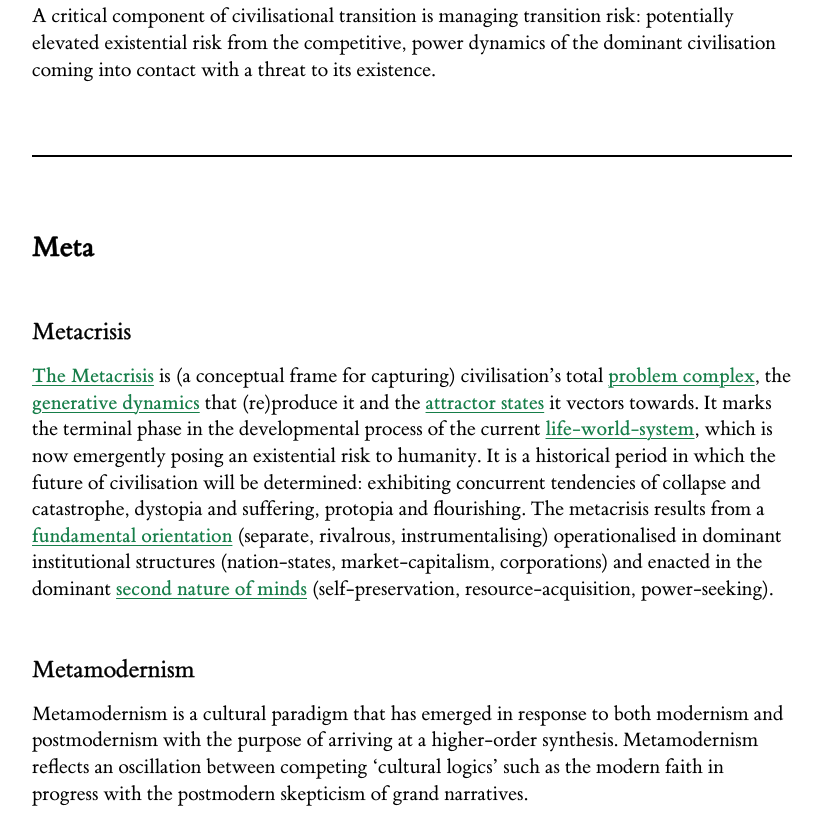
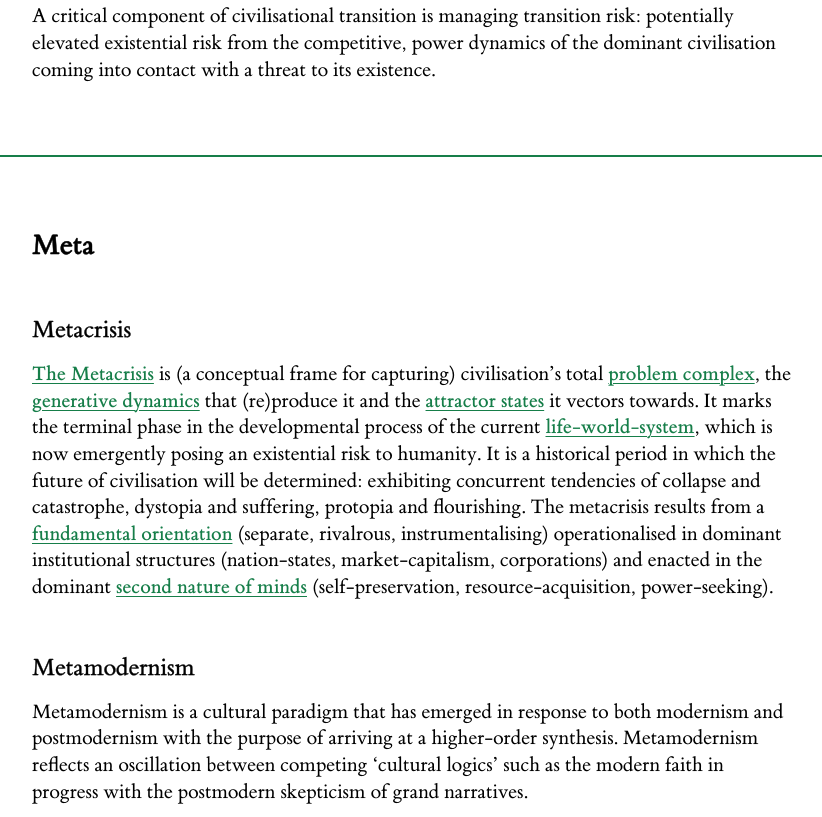
Before and after one commit to MaxRamsahoye/civilisationresearchparadigm, a plain HTML site: page index.html in a window 1280 px wide. Shown: the part 3449-4266 px from the top of the page, without its empty margins (228-1050 px from the left). Drawn offline with Linux system fonts and the light colour scheme.

Commit message:
Full-width dividing lines in the link accent
The rules above Meta and Macro now run the full width of the window in
the link accent (green, or mint in the dark theme); in the PDF, the
green rule spans the text.

Co-Authored-By: Claude Opus 5.5 <noreply@anthropic.com>
Claude-Session: https://claude.ai/code/session_01LgHoUA7iUrVxWDGkBotiqd

```diff
--- a/index.html
+++ b/index.html
@@ -1088,11 +1088,23 @@
     }
 
     /* a 2px rule between the clusters of sections (above Meta and Macro),
-       with the same space above and below it */
+       with the same space above and below it: in the link accent, the
+       full width of the window (the text column is centred in it) */
     .article-body section.divided {
+      position: relative;
       margin-top: 72px;
       padding-top: 72px;
-      border-top: 2px solid var(--canvas-ink);
+    }
+
+    .article-body section.divided::before {
+      content: '';
+      position: absolute;
+      top: 0;
+      left: 50%;
+      width: 100vw;
+      height: 2px;
+      transform: translateX(-50%);
+      background: var(--link-blue);
     }
 
     /* headings link to themselves; menu and heading links land with room above */
--- a/tools/make-pdf.js
+++ b/tools/make-pdf.js
@@ -48,7 +48,10 @@ const CSS = `
   h1 .title-line { display: block; white-space: nowrap; }
   .subtitle { margin: 0; font-weight: 600; font-size: 14.5pt; line-height: 1.3; }
   section { margin: 0 0 8pt; }
-  section.divided { margin-top: 22pt; padding-top: 22pt; border-top: 1.5pt solid #000; }
+  /* the rule above Meta and Macro: in the link green, across the text (the
+     page's margins cannot be drawn into) */
+  section.divided { position: relative; margin-top: 22pt; padding-top: 22pt; }
+  section.divided::before { content: ''; position: absolute; top: 0; left: 0; right: 0; height: 1.5pt; background: #167e49; }
   section.divided > h2:first-child { margin-top: 0; }
   h2 { margin: 28pt 0 9pt; font-size: 20pt; font-weight: 600; line-height: 1.2; break-after: avoid; }
   h3 { margin: 20pt 0 7pt; font-size: 15.5pt; font-weight: 600; font-style: normal; break-after: avoid; }
```
Also changed, not shown: 1 other file.
